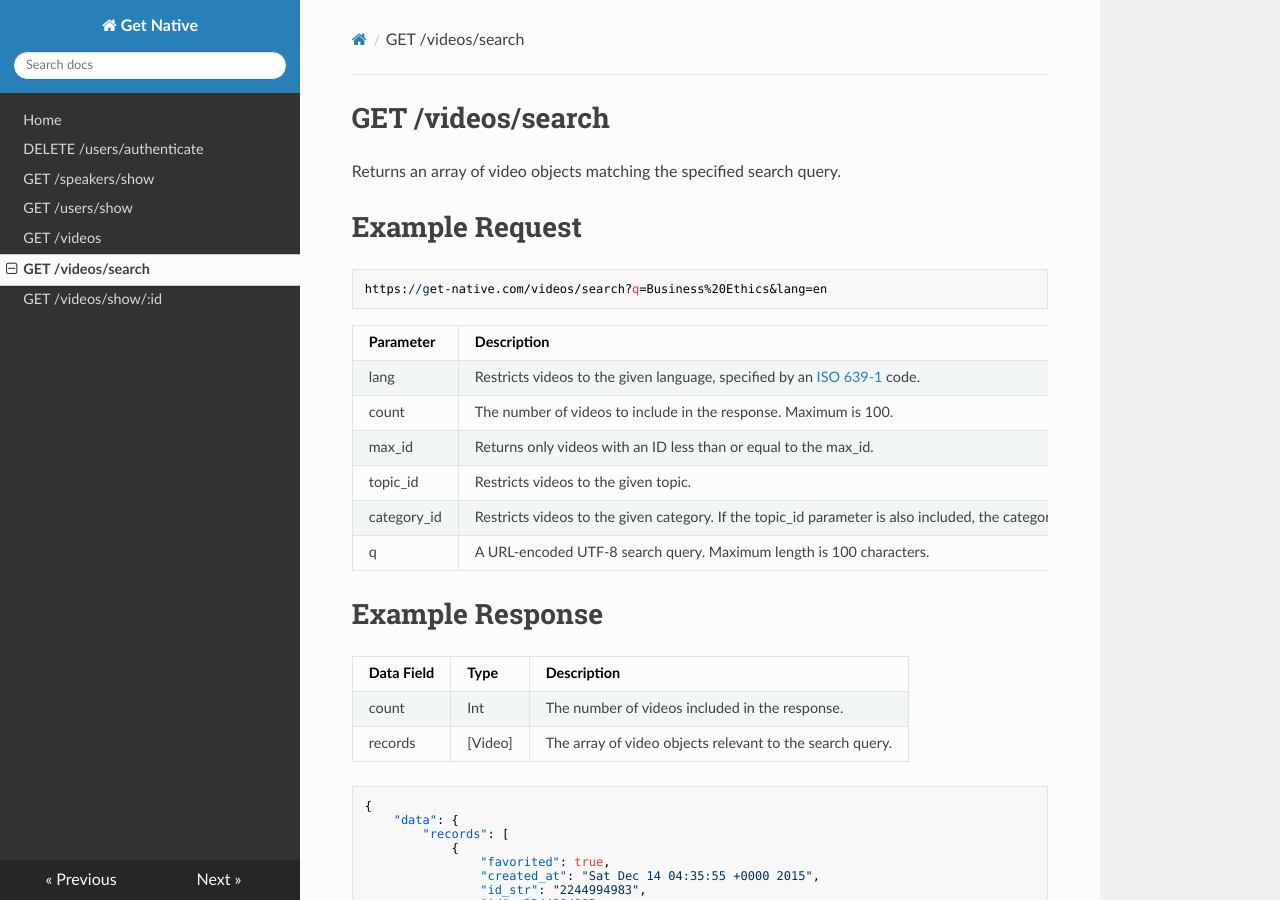
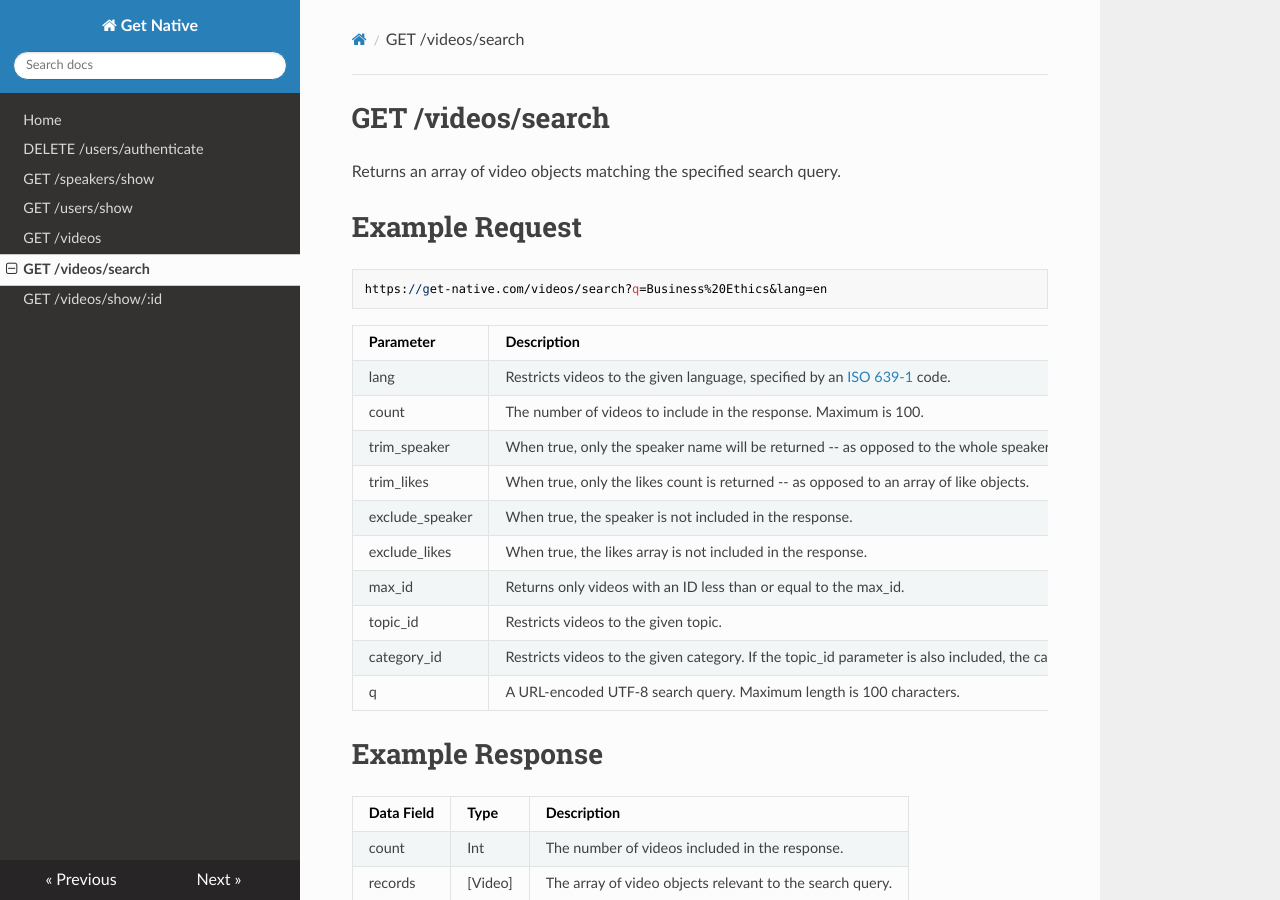
Before and after one commit to hank-ehly/get-native.com, an MkDocs documentation site: the page built from docs/get_videos_search.md, in a window 1280 px wide and 900 px high. Built offline with MkDocs 1.6.1, drawn with Linux system fonts in a browser that asks for light colours; nearby versions of some CDN libraries; old or Windows-style settings are respelled for this version of MkDocs.

Commit message:
Add request query parameters to get_videos_search

````diff
--- a/docs/get_videos_search.md
+++ b/docs/get_videos_search.md
@@ -8,14 +8,18 @@ Returns an array of video objects matching the specified search query.
 https://get-native.com/videos/search?q=Business%20Ethics&lang=en
 ```
 
-| Parameter   | Description                                                                                                                      | Required | Default |
-|-------------|----------------------------------------------------------------------------------------------------------------------------------|----------|---------|
-| lang        | Restricts videos to the given language, specified by an [ISO 639-1](https://en.wikipedia.org/wiki/List_of_ISO_639-1_codes) code. |          |         |
-| count       | The number of videos to include in the response. Maximum is 100.                                                                 |          | 15      |
-| max_id      | Returns only videos with an ID less than or equal to the max_id.                                                                 |          |         |
-| topic_id    | Restricts videos to the given topic.                                                                                             |          |         |
-| category_id | Restricts videos to the given category. If the topic_id parameter is also included, the category_id parameter is ignored.        |          |         |
-| q           | A URL-encoded UTF-8 search query. Maximum length is 100 characters.                                                              |          |         |
+| Parameter       | Description                                                                                                                      | Required | Default |
+|-----------------|----------------------------------------------------------------------------------------------------------------------------------|----------|---------|
+| lang            | Restricts videos to the given language, specified by an [ISO 639-1](https://en.wikipedia.org/wiki/List_of_ISO_639-1_codes) code. |          |         |
+| count           | The number of videos to include in the response. Maximum is 100.                                                                 |          | 15      |
+| trim_speaker    | When true, only the speaker name will be returned -- as opposed to the whole speaker object.                                     |          | false   |
+| trim_likes      | When true, only the likes count is returned -- as opposed to an array of like objects.                                           |          | false   |
+| exclude_speaker | When true, the speaker is not included in the response.                                                                          |          | false   |
+| exclude_likes   | When true, the likes array is not included in the response.                                                                      |          | false   |
+| max_id          | Returns only videos with an ID less than or equal to the max_id.                                                                 |          |         |
+| topic_id        | Restricts videos to the given topic.                                                                                             |          |         |
+| category_id     | Restricts videos to the given category. If the topic_id parameter is also included, the category_id parameter is ignored.        |          |         |
+| q               | A URL-encoded UTF-8 search query. Maximum length is 100 characters.                                                              |          |         |
 
 # Example Response
 
````
